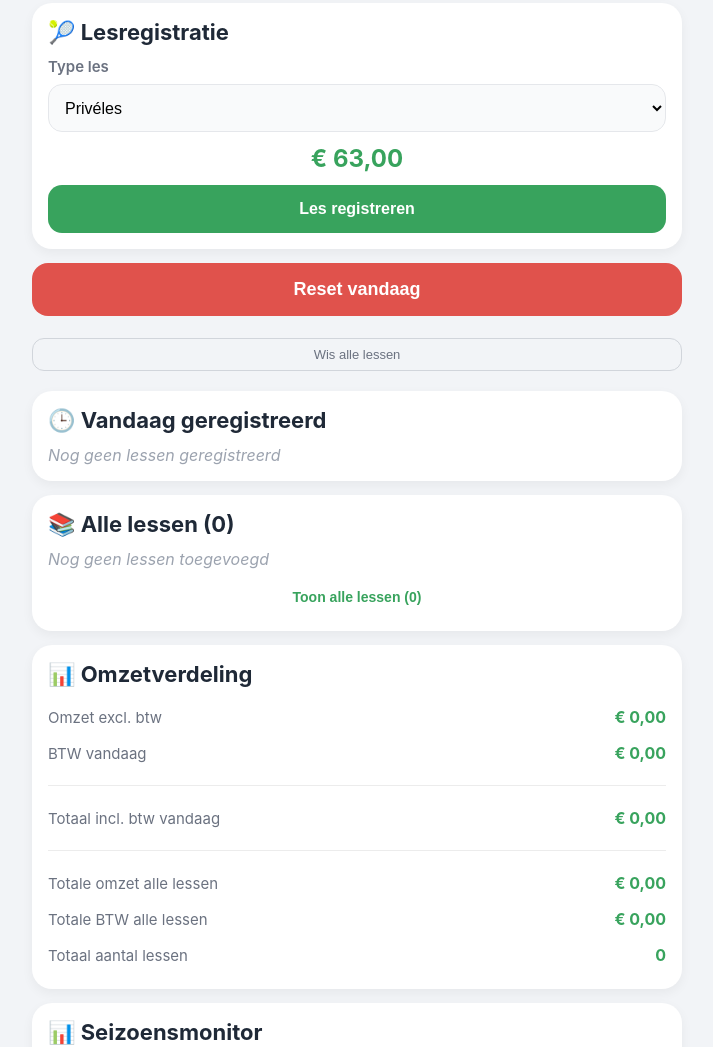
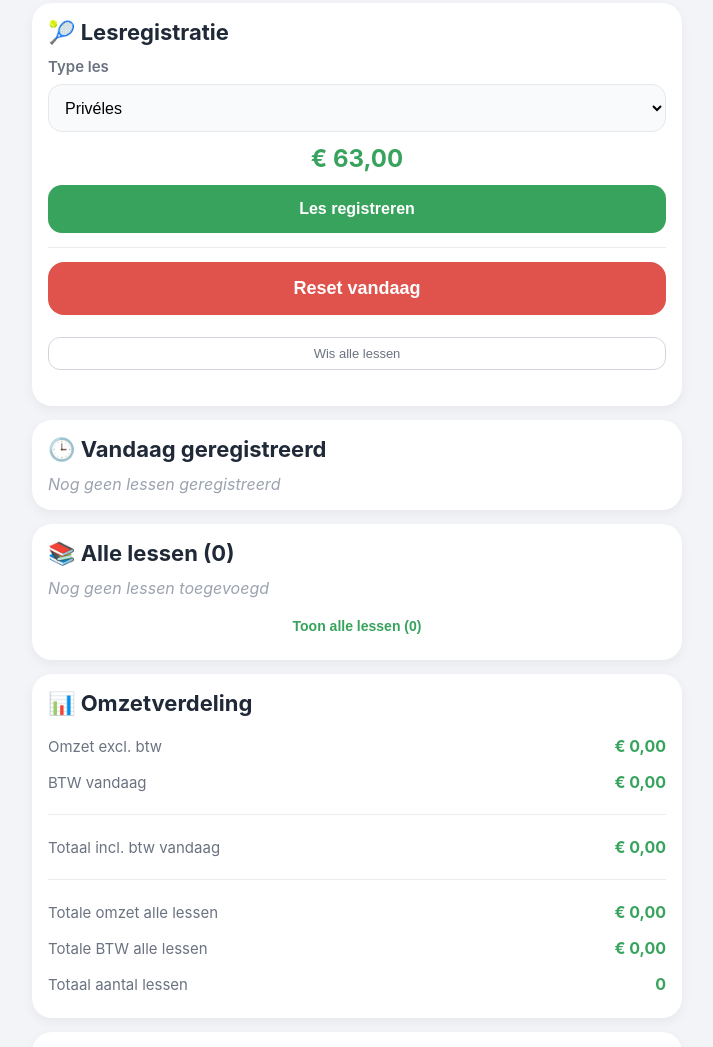
Before and after one commit to nnzfcjbkjp-boop/Tennis-app-, a plain HTML site: page index.html in a window 1280 px wide. Shown: the part 1068-2115 px from the top of the page, without its empty margins (283-996 px from the left). Drawn offline with Linux system fonts and the light colour scheme.

Commit message:
Update index.html

```diff
--- a/index.html
+++ b/index.html
@@ -116,7 +116,7 @@
     </div>
 
 </div>
-        <!-- Lessen registreren -->
+      <!-- Lesregistratie -->
 
 <div class="card">
 
@@ -158,7 +158,7 @@
 
     </button>
 
-</div>
+    <hr class="actie-scheiding">
 
     <button
         class="reset-button"
@@ -175,6 +175,8 @@
         Wis alle lessen
 
     </button>
+
+</div>
 
         <!-- Vandaag geregistreerd -->
 
```
Lines whose indentation alone changed are shown as unchanged.
